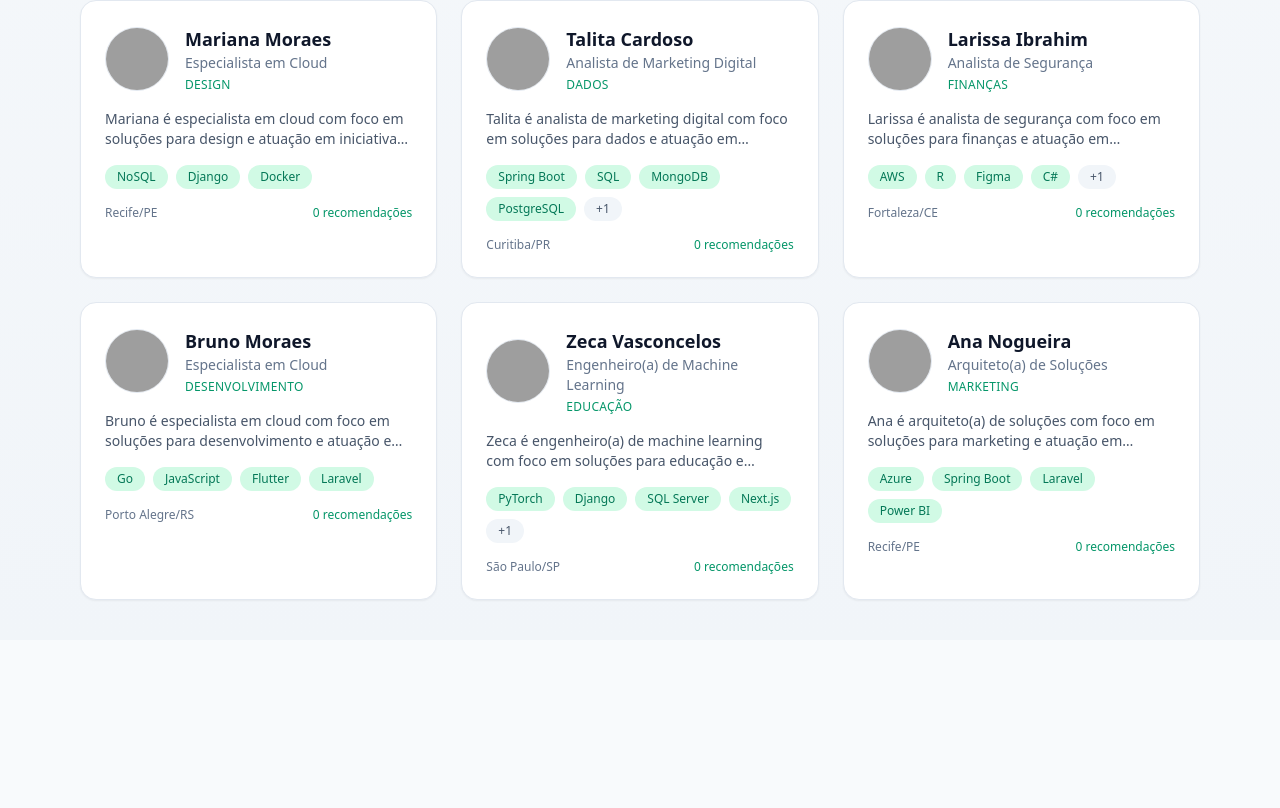
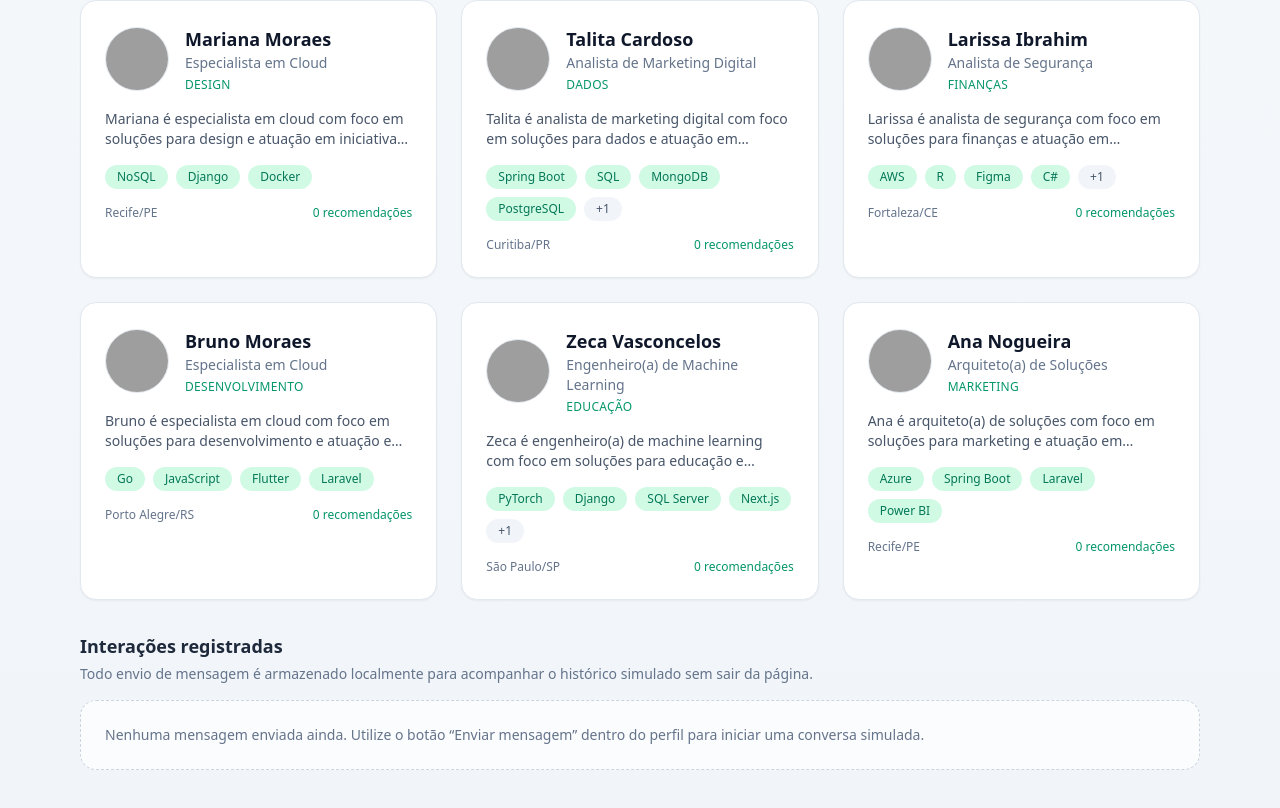
Before and after one commit to matbarroso97/futurize-network-plataform, a React (Vite) app: page / in a window 1280 px wide. Shown: the part 5951-6759 px from the top of the page. Before the commit the page ends 6591 px from the top, so only its background shows below. Built offline with nearby package versions, Linux system fonts and the light colour scheme; grey boxes are pictures that could not be loaded.

Commit message:
registrar e exibir histÃ³rico de mensagens

```diff
--- a/src/App.jsx
+++ b/src/App.jsx
@@ -1,9 +1,10 @@
-import { useEffect, useState } from 'react'
+import { useEffect, useMemo, useState } from 'react'
 import { MoonIcon, SunIcon } from '@heroicons/react/24/solid'
 import profilesJSON from './data/professionals.json'
 import FiltersBar from './components/FiltersBar'
 import ProfileCard from './components/ProfileCard'
 import ProfileModal from './components/ProfileModal'
+import MessagesPanel from './components/MessagesPanel'
 import { useFilters } from './hooks/useFilters'
 
 const storedRecommendationsKey = 'futurize:recommendations'
@@ -38,6 +39,14 @@ function App() {
 
   const [selectedProfile, setSelectedProfile] = useState(null)
   const [messages, setMessages] = useState([])
+
+  const profilesById = useMemo(() => {
+    const map = {}
+    profilesJSON.forEach((profile) => {
+      map[profile.id] = profile
+    })
+    return map
+  }, [])
 
   const {
     filters,
@@ -179,6 +188,19 @@ function App() {
             onSendMessage={handleSendMessage}
           />
         ) : null}
+
+        <section>
+          <h2 className="text-lg font-semibold text-slate-800 dark:text-slate-100">
+            Interações registradas
+          </h2>
+          <p className="mt-1 text-sm text-slate-500 dark:text-slate-400">
+            Todo envio de mensagem é armazenado localmente para acompanhar o
+            histórico simulado sem sair da página.
+          </p>
+          <div className="mt-4">
+            <MessagesPanel messages={messages} profilesById={profilesById} />
+          </div>
+        </section>
       </main>
     </div>
   )
--- /dev/null
+++ b/src/components/MessagesPanel.jsx
@@ -0,0 +1,63 @@
+function MessagesPanel({ messages, profilesById }) {
+  if (messages.length === 0) {
+    return (
+      <div className="rounded-2xl border border-dashed border-slate-300 bg-white/70 p-6 text-sm text-slate-500 dark:border-slate-700 dark:bg-slate-900/70 dark:text-slate-400">
+        Nenhuma mensagem enviada ainda. Utilize o botão &ldquo;Enviar mensagem&rdquo;
+        dentro do perfil para iniciar uma conversa simulada.
+      </div>
+    )
+  }
+
+  const lastMessages = [...messages]
+    .sort((a, b) => new Date(b.sentAt) - new Date(a.sentAt))
+    .slice(0, 4)
+
+  return (
+    <div className="rounded-2xl border border-slate-200 bg-white p-6 shadow-sm dark:border-slate-700 dark:bg-slate-900">
+      <h3 className="text-base font-semibold text-slate-800 dark:text-slate-100">
+        Mensagens recentes
+      </h3>
+      <p className="mt-1 text-xs text-slate-500 dark:text-slate-400">
+        Registros simulados das interações enviadas pela plataforma.
+      </p>
+
+      <ul className="mt-4 space-y-4 text-sm text-slate-600 dark:text-slate-300">
+        {lastMessages.map((item) => {
+          const profile = profilesById[item.profileId]
+          return (
+            <li
+              key={item.id}
+              className="rounded-xl border border-slate-200 bg-slate-50/70 p-4 leading-relaxed shadow-sm dark:border-slate-700 dark:bg-slate-800/60"
+            >
+              <div className="flex items-center justify-between gap-3 text-xs text-slate-500 dark:text-slate-400">
+                <span>
+                  {item.name} •{' '}
+                  <a
+                    href={`mailto:${item.email}`}
+                    className="font-medium text-emerald-600 hover:underline dark:text-emerald-400"
+                  >
+                    {item.email}
+                  </a>
+                </span>
+                <span>
+                  {new Date(item.sentAt).toLocaleString('pt-BR', {
+                    hour: '2-digit',
+                    minute: '2-digit',
+                    day: '2-digit',
+                    month: '2-digit',
+                  })}
+                </span>
+              </div>
+              <p className="mt-2 text-xs uppercase tracking-wide text-slate-400 dark:text-slate-500">
+                Destinatário: {profile?.nome ?? 'Perfil removido'}
+              </p>
+              <p className="mt-2 whitespace-pre-line">{item.message}</p>
+            </li>
+          )
+        })}
+      </ul>
+    </div>
+  )
+}
+
+export default MessagesPanel
```
